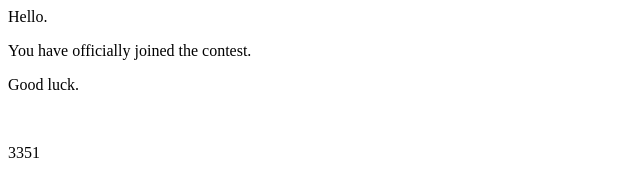
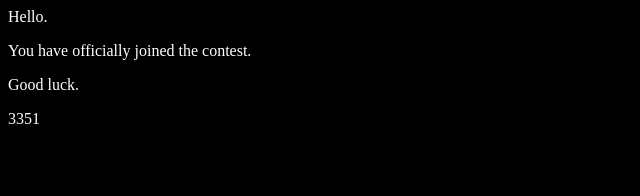
Before and after one commit to AltBigBrian3351HelloIAmBrian/BigBrian3351.github.io, a plain HTML site: page index.html in a window 1280 px wide. Shown: the whole page, without its empty margins (0-640 px from the left). Drawn offline with Linux system fonts and the light colour scheme.

Commit message:
Update index.html

```diff
--- a/index.html
+++ b/index.html
@@ -4,6 +4,14 @@
   	<title>Brian3351</title>
 
 <style>
+
+body {
+  background-color: black;
+}
+ p {
+  color: white;
+}
+
 </style>
 </head>
 <body>
@@ -13,7 +21,6 @@
 <p>Hello.</p>
 <p>You have officially joined the contest.</p>
 <p>Good luck.</p>
-<p> </p>
 <p>3351</p>
 
 </body>
```
